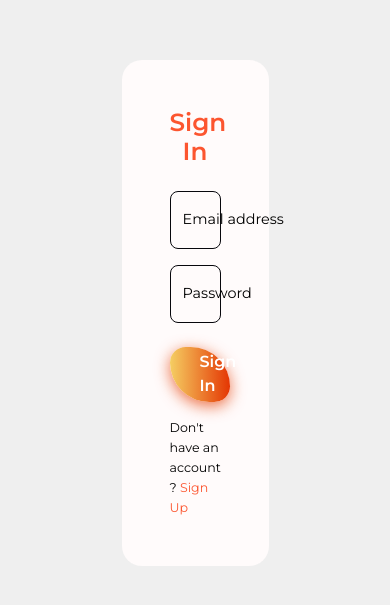
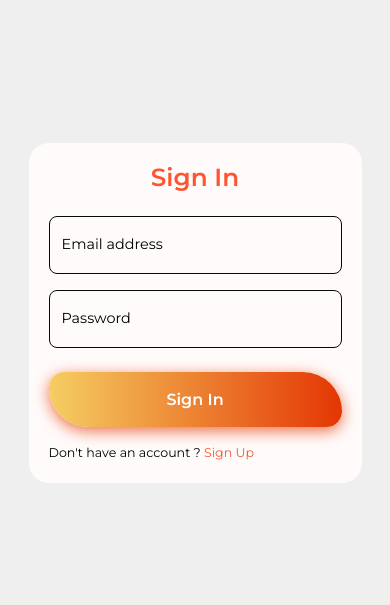
Before and after one commit to TISWHORDweb/hux-assessment-frontend, a React (Create React App) app: page /auth/login in a window 390 px wide. Shown: the part 109-714 px from the top of the page. Built offline with nearby package versions, Linux system fonts and the light colour scheme.

Commit message:
Media query for screens

```diff
--- a/src/Css/style.css
+++ b/src/Css/style.css
@@ -341,3 +341,21 @@
 .view a:hover{
   color: var(--color-secondary);
 }
+.view{
+  padding: 30px;
+}
+@media screen and (max-width: 700px) {
+  .form__section{
+    padding: 10px !important;
+  }
+  .form__section-container{
+    padding: 20px !important;
+    width: var(--container-width-md) !important;
+  }
+  .Table{
+    overflow: scroll !important;
+  }
+  .view{
+    padding: 10px;
+  }
+}
```
